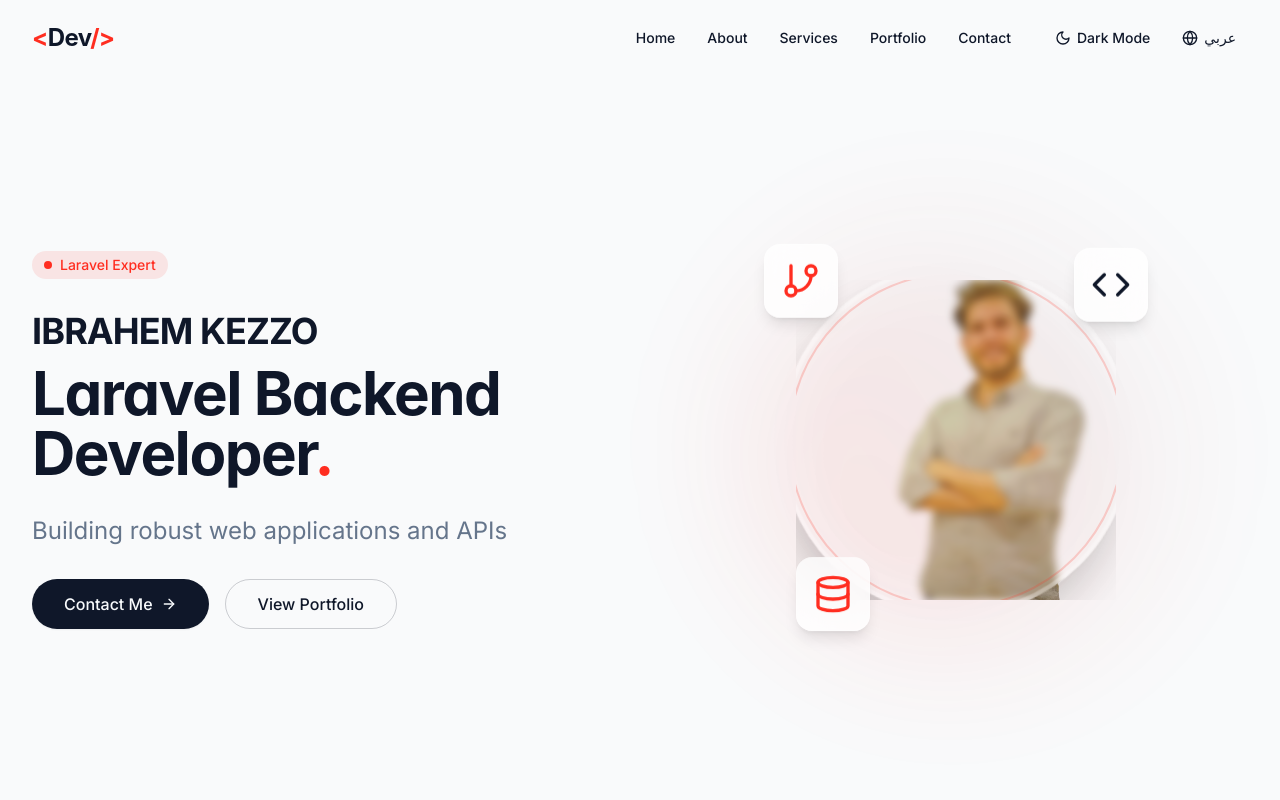
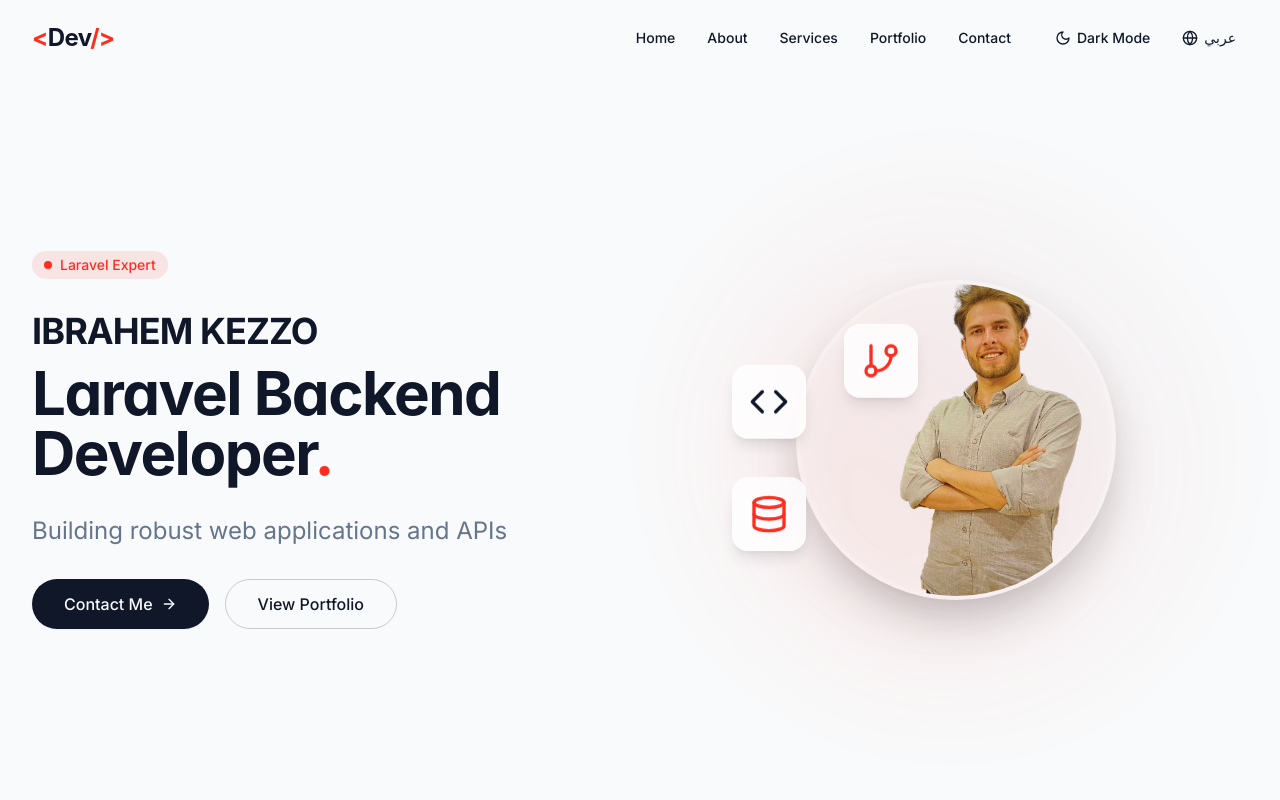
Before and after one commit to ibrahemkezzo/front-my-portfolio, a React (Vite) app: page / in a window 1280 px wide. Shown: the top 800 px of the page. Built offline with nearby package versions, Linux system fonts and the light colour scheme.

Commit message:
Reverted to commit a6908d09bd972fa7040fab768d59bd32e383c6a9

```diff
--- a/src/components/Hero.tsx
+++ b/src/components/Hero.tsx
@@ -49,37 +49,33 @@ const Hero: React.FC = () => {
               <div className="absolute inset-0 bg-gradient-to-tr from-laravel/20 to-primary/5 rounded-full blur-3xl opacity-50"></div>
 
               <div className="relative z-10 h-full w-full">
-                {/* Main Profile Image with Tilted Circle */}
+                {/* Main Profile Image */}
                 <div className="absolute inset-0 flex items-center justify-center">
                   <div className="relative">
-                    <div className="w-80 h-80 relative overflow-hidden">
+                    <div className="w-80 h-80 rounded-full overflow-hidden border-4 border-white/20 shadow-2xl backdrop-blur-sm bg-white/10 dark:bg-gray-900/10">
                       <img
                         src="/lovable-uploads/fdfdb052-714e-4179-9c14-376a7b6efdf4.png"
                         alt="Ibrahem Kezzo - Laravel Developer"
                         className="w-full h-full object-cover object-center"
                       />
-                      {/* Tilted circular border overlay */}
-                      <div className="absolute inset-0 rounded-full border-4 border-white/30 shadow-2xl backdrop-blur-sm bg-white/5 dark:bg-gray-900/5 transform rotate-12 scale-110"></div>
-                      {/* Additional tilted border for depth */}
-                      <div className="absolute inset-0 rounded-full border-2 border-laravel/20 transform -rotate-6 scale-105"></div>
                     </div>
                     {/* Subtle glow effect around the image */}
-                    <div className="absolute inset-0 rounded-full bg-gradient-to-tr from-laravel/10 to-primary/5 blur-xl opacity-30 transform rotate-12"></div>
+                    <div className="absolute inset-0 rounded-full bg-gradient-to-tr from-laravel/10 to-primary/5 blur-xl opacity-30"></div>
                   </div>
                 </div>
 
-                {/* Repositioned Floating Tech Icons - Around Edges */}
-                <div className="absolute top-8 left-8 glass rounded-2xl p-4 shadow-lg animate-logo-float">
+                {/* Floating Tech Icons */}
+                <div className="absolute top-1/4 left-1/4 glass rounded-2xl p-4 shadow-lg animate-logo-float">
                   <GitBranch className="h-10 w-10 text-laravel" />
                 </div>
 
-                <div className="absolute top-8 right-8 glass rounded-2xl p-4 shadow-lg animate-logo-float" style={{
+                <div className="absolute top-1/3 right-1/6 glass rounded-2xl p-4 shadow-lg animate-logo-float" style={{
                   animationDelay: "0.5s"
                 }}>
                   <Code className="h-10 w-10 text-primary" />
                 </div>
 
-                <div className="absolute bottom-8 left-16 glass rounded-2xl p-4 shadow-lg animate-logo-float" style={{
+                <div className="absolute bottom-1/4 left-1/6 glass rounded-2xl p-4 shadow-lg animate-logo-float" style={{
                   animationDelay: "1s"
                 }}>
                   <Database className="h-10 w-10 text-laravel" />
```
